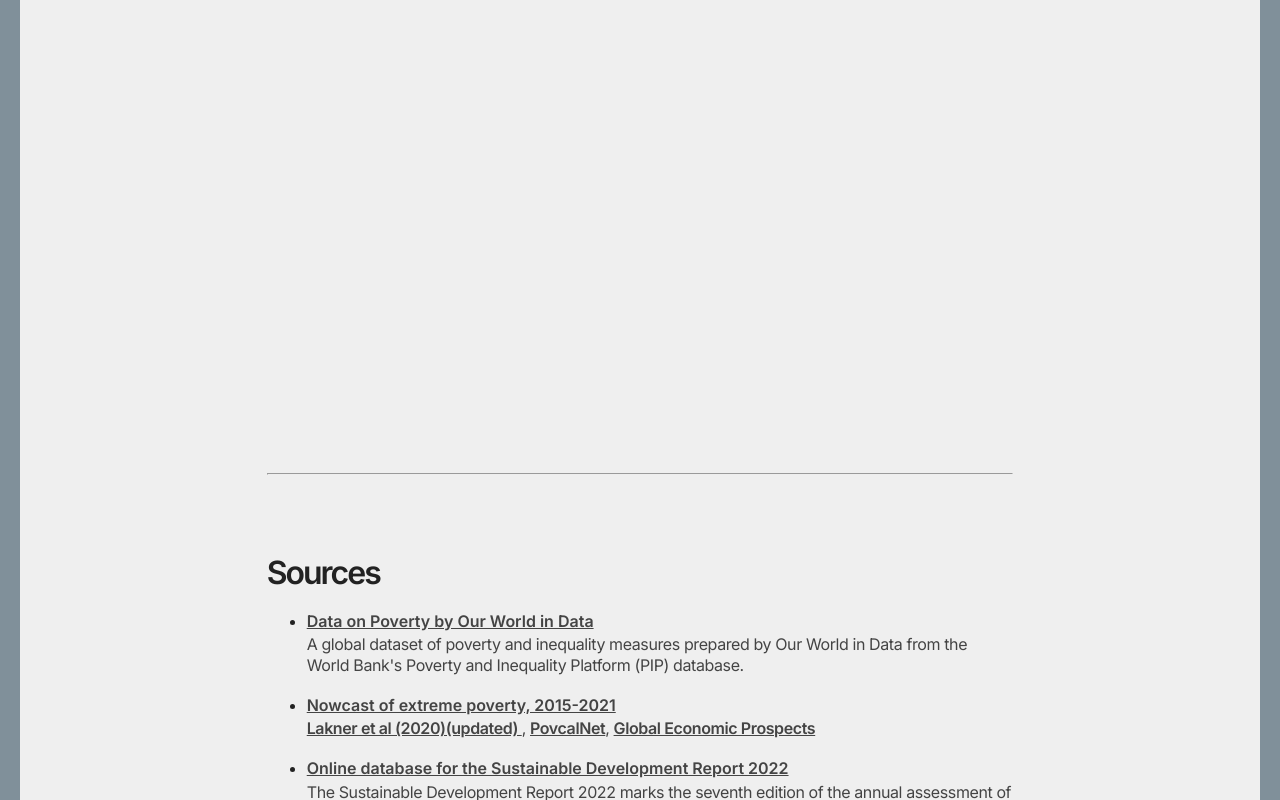
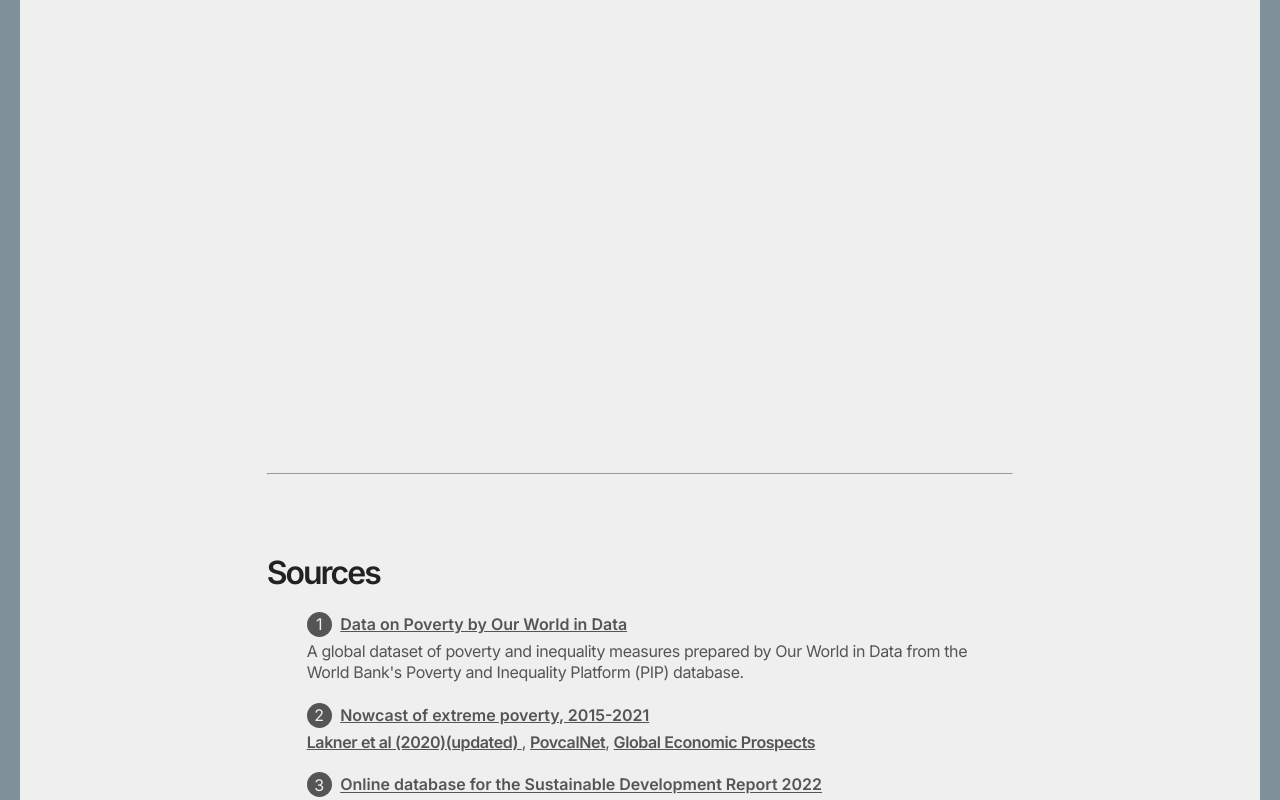
Before and after one commit to schubert-da/dvs-world-summit, a Svelte app: page / in a window 1280 px wide. Shown: the part 11200-12000 px from the top of the page. Built offline with nearby package versions, Linux system fonts and the light colour scheme; a web font is replaced by a local one.

Commit message:
source list changes

```diff
--- a/src/components/sections/common/source-annotation.svelte
+++ b/src/components/sections/common/source-annotation.svelte
@@ -79,8 +79,4 @@
         margin-right: 10px;
         margin-left: -8px;
     }
-
-
-
-
 </style>
--- a/src/components/sources/sources.svelte
+++ b/src/components/sources/sources.svelte
@@ -6,6 +6,9 @@
     <h2>Sources</h2>
     <ul>
         <li>
+            <div class="source-index" id="source-1">
+                <div class="source-number"> 1 </div>
+            </div>
             <a href="https://github.com/owid/poverty-data">Data on Poverty by Our World in Data</a>
             <br>
             <p>
@@ -16,6 +19,9 @@
         </li>
 
         <li>
+            <div class="source-index" id="source-2">
+                <div class="source-number"> 2 </div>
+            </div>
             <a href="https://www.un.org/development/desa/dspd/wp-content/uploads/sites/22/2021/05/Mahler_Paper.pdf">
                 Nowcast of extreme poverty, 2015-2021
             </a>
@@ -30,6 +36,9 @@
         </li>
 
         <li>
+            <div class="source-index" id="source-3">
+                <div class="source-number"> 3 </div>
+            </div>
             <a href="https://dashboards.sdgindex.org/downloads">Online database for the Sustainable Development Report 2022</a>
             <br>
             <p>
@@ -39,6 +48,9 @@
         </li>
 
         <li>
+            <div class="source-index" id="source-4">
+                <div class="source-number"> 4 </div>
+            </div>
             <a href="https://databank.worldbank.org/reports.aspx?dsid=2&series=SN.ITK.DEFC.ZS#">The World Bank - World Development Indicators</a>
             <br>
             <p>
@@ -47,6 +59,9 @@
         </li>
 
         <li>
+            <div class="source-index" id="source-5">
+                <div class="source-number"> 5 </div>
+            </div>
             <a href="http://www.fao.org/faostat/en/#data">Food and Agriculture Organization(FAO) of the United Nations</a>
             <br>
             <p>
@@ -55,6 +70,9 @@
         </li>
 
         <li>
+            <div class="source-index" id="source-6">
+                <div class="source-number"> 6 </div>
+            </div>
             <a href="https://vizhub.healthdata.org/gbd-results/">Global Burden of Disease Collaborative Network</a>
             <br>
             <p>
@@ -63,10 +81,16 @@
         </li>
 
         <li>
+            <div class="source-index" id="source-7">
+                <div class="source-number"> 7 </div>
+            </div>
             <a href="https://data.worldbank.org/indicator/SH.MMR.DTHS?view=chart">The World Bank - Number of maternal deaths</a>
         </li>
 
         <li>
+            <div class="source-index" id="source-8">
+                <div class="source-number"> 8 </div>
+            </div>
             <a href="http://www.fao.org/faostat/en/#data">WHO (via Our World in Data)</a>
             <p>
                 Data on global reported cases of Polio.
@@ -74,6 +98,9 @@
         </li>
 
         <li>
+            <div class="source-index" id="source-9">
+                <div class="source-number"> 9 </div>
+            </div>
             <a href="https://www.who.int/teams/global-malaria-programme/elimination/countries-and-territories-certified-malaria-free-by-who">WHO</a>
             <p>
                 Data on the number of countries that have eliminated Malaria.
@@ -81,14 +108,23 @@
         </li>
 
         <li>
+            <div class="source-index" id="source-10">
+                <div class="source-number"> 10 </div>
+            </div>
             <a href="https://ourworldindata.org/smoking">Our World in Data - Smoking</a>
         </li>
 
         <li>
+            <div class="source-index" id="source-11">
+                <div class="source-number"> 11 </div>
+            </div>
             <a href="https://ourworldindata.org/hiv-aids">Our World in Data - HIV / AIDS</a>
         </li>
 
         <li>
+            <div class="source-index" id="source-12">
+                <div class="source-number"> 12 </div>
+            </div>
             <a href="https://data.worldbank.org/indicator/SP.DYN.IMRT.IN">The World Bank</a>
             <p>
                 Global infant mortality rates.
@@ -96,6 +132,9 @@
         </li>
 
         <li>
+            <div class="source-index" id="source-13">
+                <div class="source-number"> 13 </div>
+            </div>
             <a href="https://population.un.org/wpp/Download/Standard/MostUsed/">Unite Nations - World Population Prospects</a>
             <p>
                 Global data on life expectancy in different countries.
@@ -112,19 +151,38 @@
     }
 
     a {
-        color: #444;
+        color: #555;
         font-weight: 600;
     }
 
     p {
         margin: 4px 0;
         max-width: 70ch;
-        color: #444;
+        color: #555;
         font-size: 16px;
         line-height: 1.3;
+    }
+
+    ul{
+        list-style-type: none;
     }
 
     li{
         margin-bottom: 20px;
     }
+
+    .source-index {
+        color: #efefef;
+        font-size: 16px;
+        background-color: #555;
+        border-radius: 50%;
+        width: 25px;
+        height: 25px;
+
+        display: inline-flex;
+        justify-content: center;
+        align-items: center;
+        margin-right: 4px;
+        margin-left: 0;
+    }
 </style>
```
